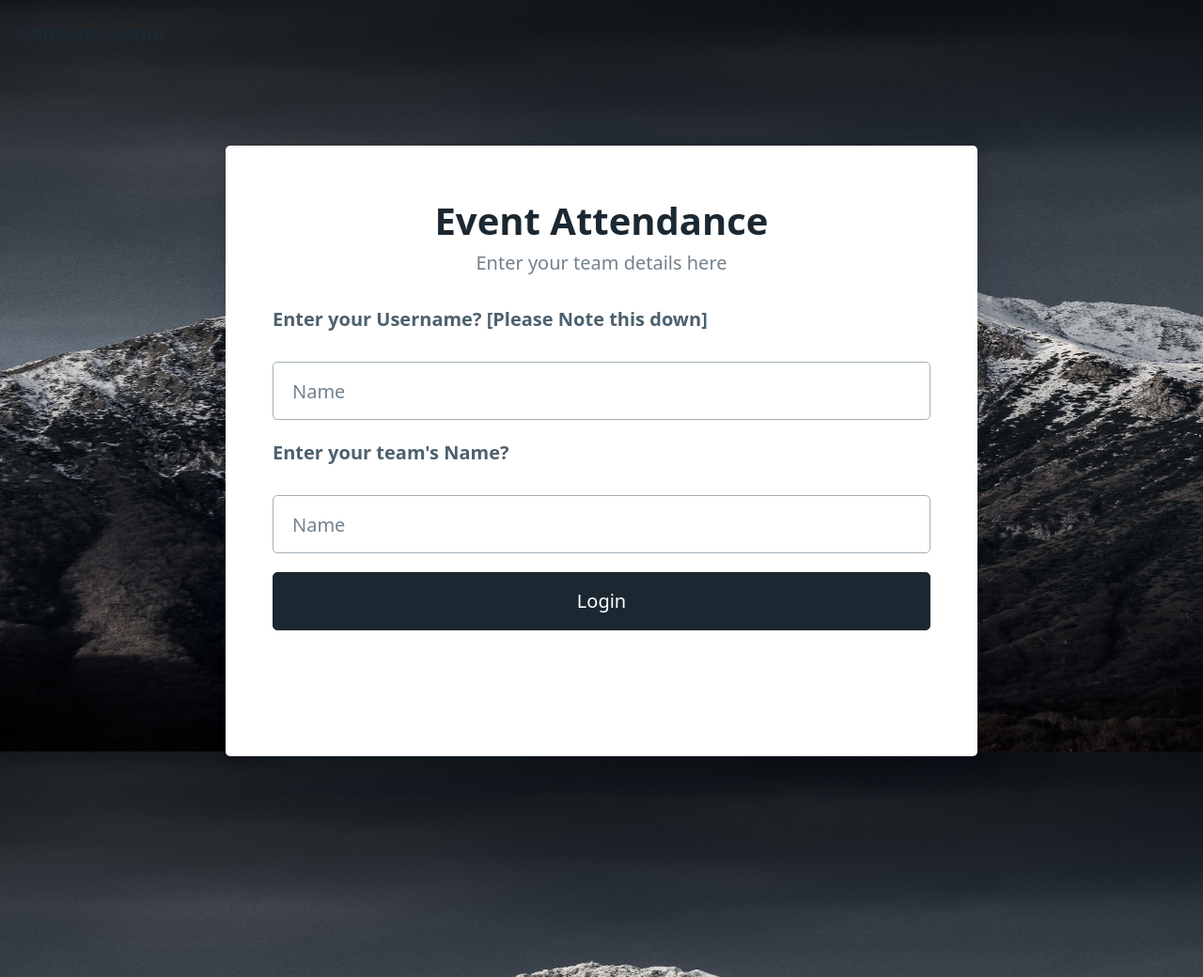
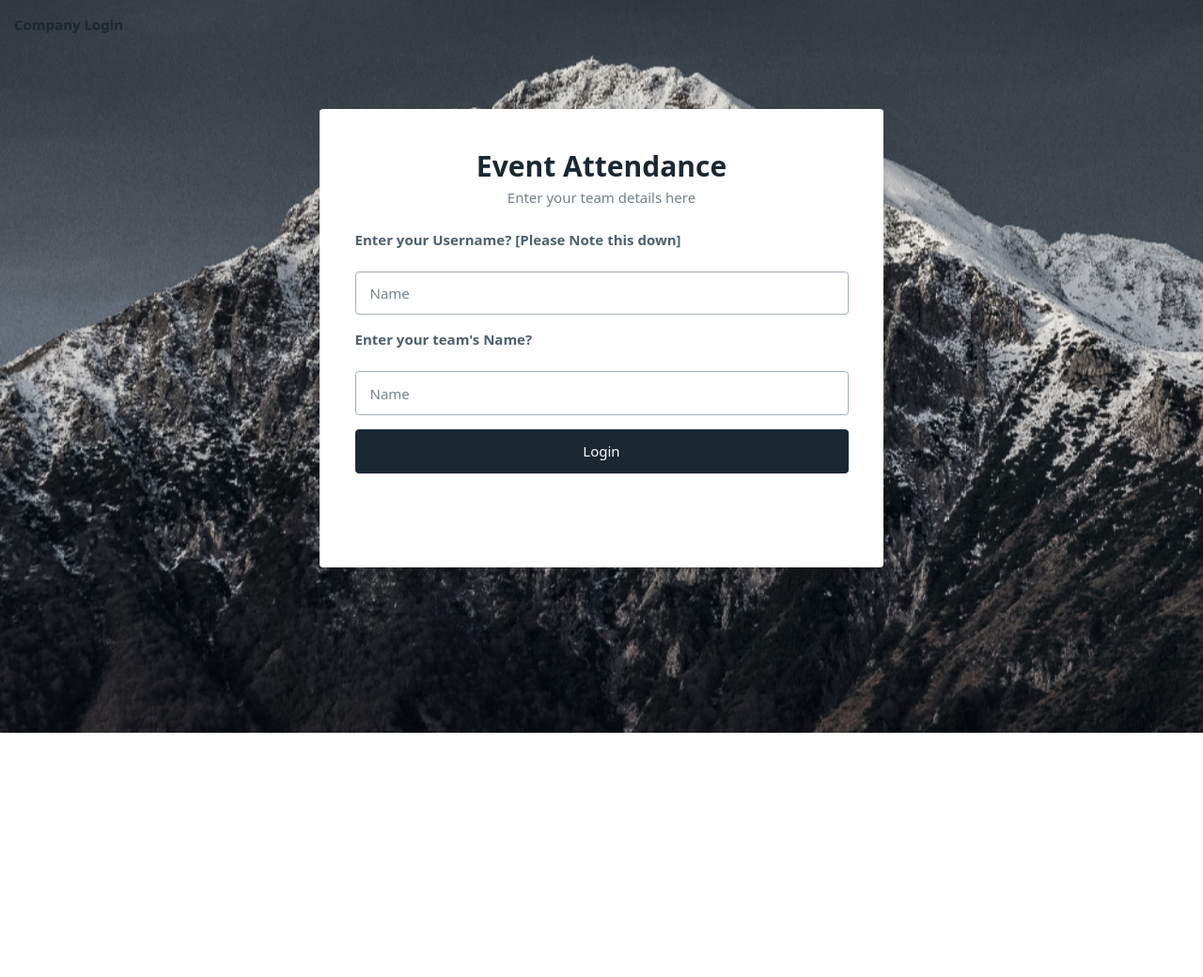
Before and after one commit to suressh25/Beneath-The-Mask, a Flask app: page / in a window 1280 px wide. Shown: the whole page at 94% size. After the commit the page ends 780 px from the top, so only its background shows below. Run offline with Flask 2, Linux system fonts and the light colour scheme; some libraries are stand-ins or nearby versions.

Commit message:
add zoom

```diff
--- a/website/templates/dashboard.html
+++ b/website/templates/dashboard.html
@@ -21,6 +21,9 @@ body {
             height: 930px;
             width: 100%;
         }
+      html{
+          zoom: 75%
+      }
     article{
       text-align: center;
     }
--- a/website/templates/home_page.html
+++ b/website/templates/home_page.html
@@ -63,7 +63,9 @@ body {
   background-color: yellow;
   color: black;
 }
-
+html{
+          zoom: 75%
+      }
 
 
 @media (min-width: 1200px) {
--- a/website/templates/login.html
+++ b/website/templates/login.html
@@ -25,6 +25,9 @@ article {
   height: 500px;
   justify-content: center;
 }
+html{
+          zoom: 75%
+      }
 
 
 @media (min-width: 1200px) {
--- a/website/templates/login_2fa.html
+++ b/website/templates/login_2fa.html
@@ -51,6 +51,9 @@ body {
   background-color: red;
   color: white;
 }
+    html{
+          zoom: 75%
+      }
 
 .alert.success {
   padding: 12px;
--- a/website/templates/login_security.html
+++ b/website/templates/login_security.html
@@ -62,6 +62,9 @@ body {
   background-color: yellow;
   color: black;
 }
+html{
+          zoom: 75%
+      }
 
 
 
```
Also changed, not shown: instance/database.db.
